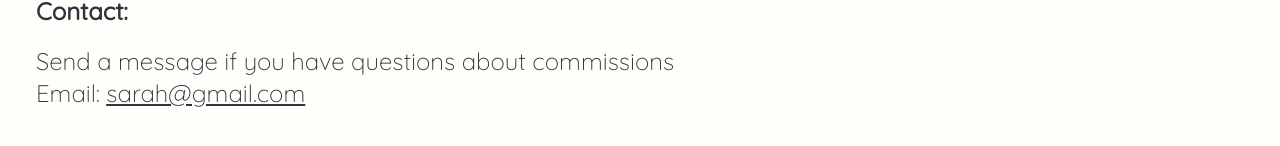
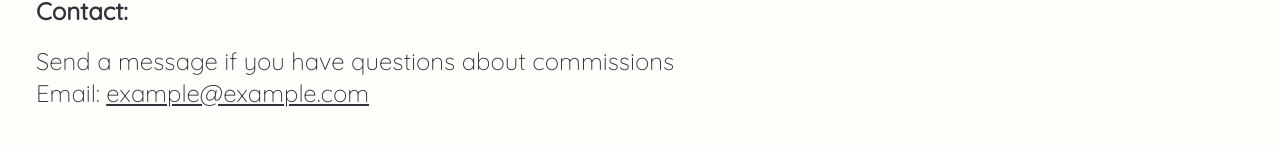
Before and after one commit to sarahtanfield/sarah, a plain HTML site: page index.html in a window 1280 px wide. Shown: the part 552-698 px from the top of the page. Drawn offline with Linux system fonts and the light colour scheme; a script that the page names is missing; a web font is replaced by a local one.

Commit message:
Add example email.

```diff
--- a/index.html
+++ b/index.html
@@ -54,7 +54,7 @@
             <p class="marginTopMedium font-bold">Contact:</p>
             <span class="about-long marginBottomLarge">
                 <p>Send a message if you have questions about commissions</p>
-                <p>Email: <a href="mailto:sarah@gmail.com">sarah@gmail.com</a></p>
+                <p>Email: <a href="mailto:example@example.com">example@example.com</a></p>
             </span>
         </main>
 
```
